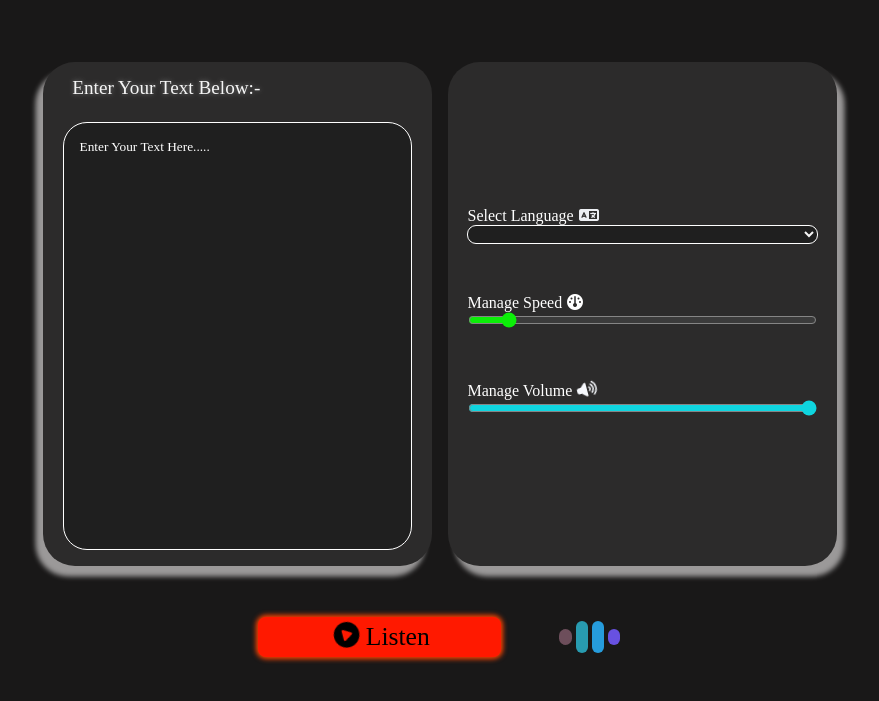
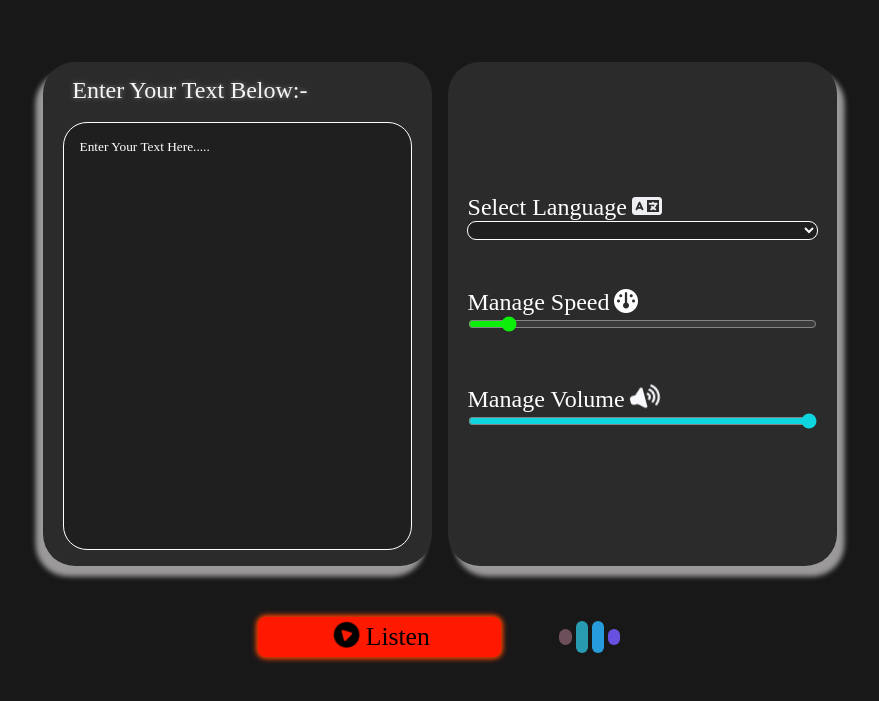
Before and after one commit to Akshay-Vinod-Jha/Text-To-Speech-By-Immortal, a plain HTML site: page index.html in a window 1280 px wide. Shown: the part 75-776 px from the top of the page, without its empty margins (200-1079 px from the left). Drawn offline with Linux system fonts and the light colour scheme; a web font is replaced by a local one.

Commit message:
Update index.html

```diff
--- a/index.html
+++ b/index.html
@@ -116,7 +116,7 @@
             padding: 1rem;
         }
         #text_label{
-            font-size: clamp(1rem,2vw,1.2rem);
+            font-size: clamp(1rem,2vw,1.5rem);
             text-align: left;
             width: 85%;
             height: 5%;
@@ -137,6 +137,7 @@
         }
         p{
             color: white;
+            font-size: clamp(1rem,2vw,1.5rem);
         }
         input[type="range"]{
             width: 100%;
@@ -232,6 +233,9 @@
         #d4{animation: small 1s 0.6s linear infinite;}
         #d5{animation: small 1s 0.8s linear infinite;}
         @media screen and (max-width: 620px) {
+            body{
+                height: 851px;
+            }
             #logic{
                 flex-direction: column;
             }
@@ -291,13 +295,8 @@
         var volumes=document.getElementById("volume");
         speechSynthesis.addEventListener("voiceschanged",()=>{
             choices=speechSynthesis.getVoices();
-            if(choices.length==0){
-                document.getElementById("text").innerText="Sorry Failed to Load Sounds";
-            }
-            else{
-                console.log(choices);
+            console.log(choices);
             addLanguages(choices);
-            }
         })
         function addLanguages(ret_choice){
             for(let i=0;i<ret_choice.length;i++){
```
